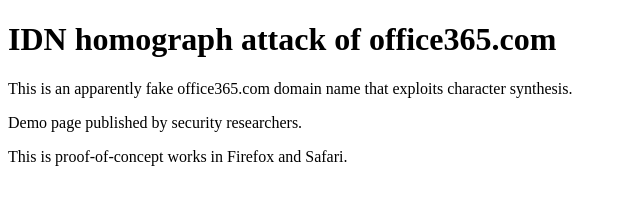
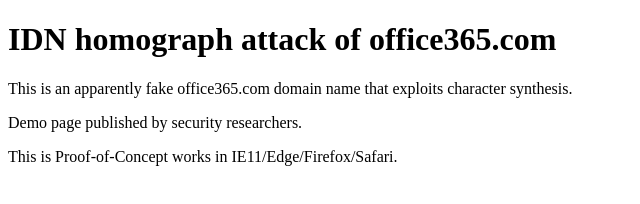
Before and after one commit to reinforchu/office365.com, a plain HTML site: page index.html in a window 1280 px wide. Shown: the full height of the page, 0-640 px from the left. Drawn offline with Linux system fonts and the light colour scheme.

Commit message:
Update index.html
up

```diff
--- a/index.html
+++ b/index.html
@@ -16,6 +16,6 @@
         <h1>IDN homograph attack of office365.com</h1>
         <p>This is an apparently fake office365.com domain name that exploits character synthesis.</p>
         <p>Demo page published by security researchers.</p>
-        <p>This is proof-of-concept works in Firefox and Safari.</p>
+        <p>This is Proof-of-Concept works in IE11/Edge/Firefox/Safari.</p>
     </body>
 </html>
```
